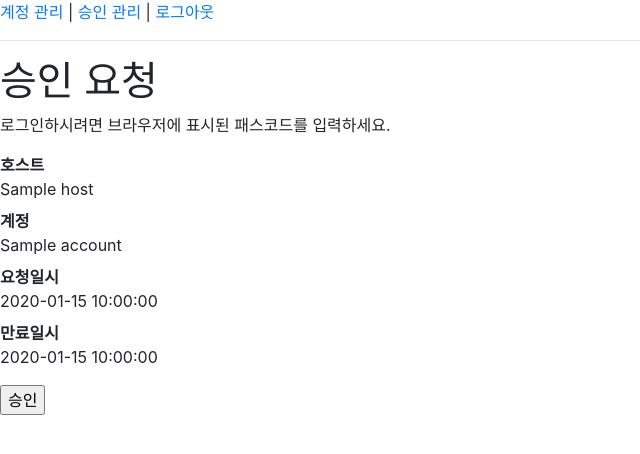
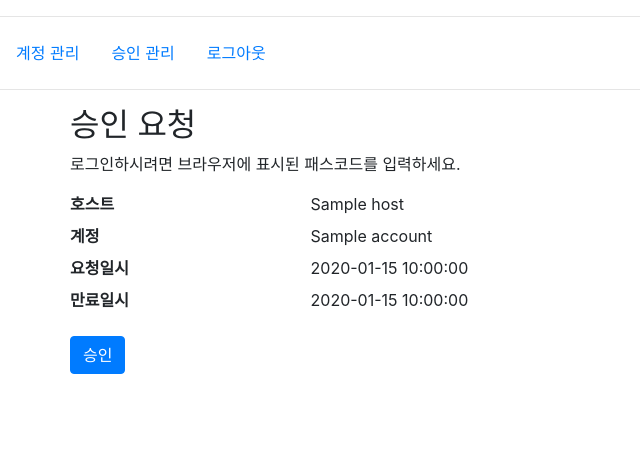
Before and after one commit to kanghyojun/mastermisi, a Python web app: template mastermisi/templates/approval_form.html in a window 1280 px wide. Shown: the top 454 px of the page, without its empty margins (0-640 px from the left). Run offline with Jinja, Linux system fonts and the light colour scheme; the template is opened without the code that fills it: most values are stand-ins (such as "Sample title", 1, 10 or a date in 2020); some libraries are stand-ins or nearby versions.

Commit message:
Apply bootstrap

```diff
--- a/mastermisi/templates/approval_form.html
+++ b/mastermisi/templates/approval_form.html
@@ -2,24 +2,38 @@
 
 {% block body %}
 
-<h1>승인 요청</h1>
+<div class="container">
+    <div class="row">
+        <h2>승인 요청</h2>
+    </div>
+    <div class="row">
         <p>로그인하시려면 브라우저에 표시된 패스코드를 입력하세요.</p>
-<dl>
-    <dt>호스트</dt>
-    <dd>{{ approval.account.host }}</dd>
-    <dt>계정</dt>
-    <dd>{{ approval.account.name }}</dd>
-    <dt>요청일시</dt>
-    <dd>{{ approval.created_at }}</dd>
-    <dt>만료일시</dt>
-    <dd>{{ approval.expired_at }}</dd>
+    </div>
+    <div class="row">
+        <dl class="row">
+            <dt class="col-sm-3">호스트</dt>
+            <dd class="col-sm-9">{{ approval.account.host }}</dd>
+            <dt class="col-sm-3">계정</dt>
+            <dd class="col-sm-9">{{ approval.account.name }}</dd>
+            <dt class="col-sm-3">요청일시</dt>
+            <dd class="col-sm-9">{{ approval.created_at }}</dd>
+            <dt class="col-sm-3">만료일시</dt>
+            <dd class="col-sm-9">{{ approval.expired_at }}</dd>
         </dl>
+    </div>
+    <div class="row">
         <form method="POST" action="{{ url_for('.approve_approval', id=approval.id) }}">
+            <div class="form-row">
                 {% for field in form %}
-        {{ field.label }}
-        {{ field }}
+                    <div class="form-group col-md">
+                        <label>{{ field.label }}</label>
+                        {{ field(class_="form-control") }}
+                    </div>
                 {% endfor %}
-    <input type="submit" value="승인" />
+            </div>
+            <input type="submit" class="btn btn-primary" value="승인" />
         </form>
+    </div>
+</div>
 
 {% endblock %}
--- a/mastermisi/templates/layout_with_navi.html
+++ b/mastermisi/templates/layout_with_navi.html
@@ -1,7 +1,12 @@
 {% extends "layout.html" %}
 
 {% block navi %}
-    <a href="{{ url_for('.accounts') }}">계정 관리</a> | <a href="{{ url_for('.pending_approvals') }}">승인 관리</a> | <a href="{{ url_for('.logout') }}">로그아웃</a>
+    <hr>
+    <nav class="nav">
+        <a class="nav-link" href="{{ url_for('.accounts') }}">계정 관리</a>
+        <a class="nav-link" href="{{ url_for('.pending_approvals') }}">승인 관리</a>
+        <a class="nav-link" href="{{ url_for('.logout') }}">로그아웃</a>
+    </nav>
     <hr>
 {% endblock %}
 
```
Also changed, not shown: mastermisi/templates/accounts.html (+16 -5 lines), mastermisi/templates/pending_approvals.html (+6 -6 lines). Lines whose indentation alone changed are shown as unchanged.
